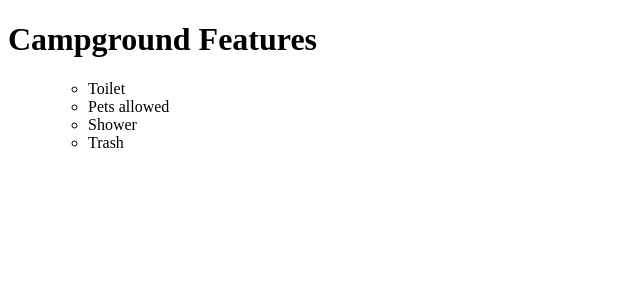
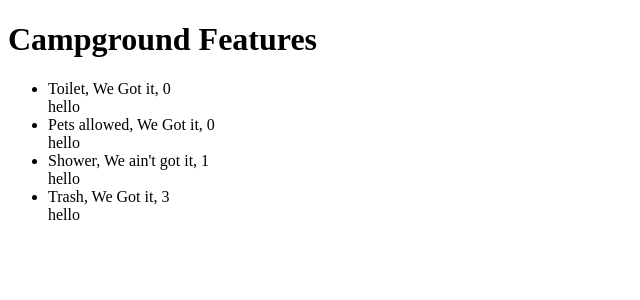
Before and after one commit to vic6/campsite-features, a React app: page / in a window 1280 px wide. Shown: the top 300 px of the page, without its empty margins (0-640 px from the left). Built offline with nearby package versions, Linux system fonts and the light colour scheme.

Commit message:
Add subfeature component

```diff
--- a/src/app.jsx
+++ b/src/app.jsx
@@ -3,6 +3,9 @@ import ReactDOM from "react-dom";
 import { features } from "../camp-features.js";
 
 class Features extends Component {
+  constructor(props) {
+    super();
+  }
   render() {
     console.log(features);
     return (
@@ -25,19 +28,33 @@ class Features extends Component {
 class Feature extends Component {
   constructor(props) {
     super(props);
-  }
-  handleFeatureClick(event) {
-    console.log(event.target);
+    console.log(props);
   }
   render() {
+    const title = this.props.title;
+    const presence = this.props.presence ? "We Got it" : "We ain't got it";
+    const subFeatures = this.props.subFeatures.length;
     return (
       <div>
-        <ul>
-          <li onClick={this.handleFeatureClick}>{this.props.title}</li>
-        </ul>
+        <li>{title}, {presence}, {subFeatures}</li>
+        <SubFeature sub={this.props.subFeatures} />
       </div>
     );
   }
 }
 
+class SubFeature extends Component {
+  constructor(props) {
+    super(props);
+    debugger;
+  }
+  render() {
+    const subFeature = this.props.sub.length > 0;
+    const names = this.props.sub.map(sub => <p>sub.title</p>);
+    return(
+      'hello'
+    );
+  }
+}
+
 ReactDOM.render(<Features />, document.getElementById("app"));
```
